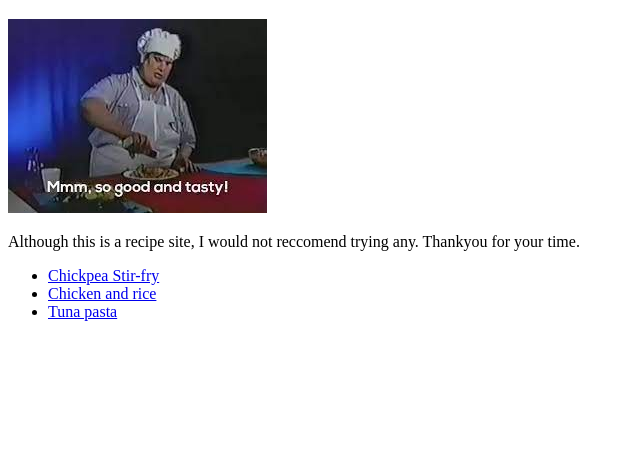
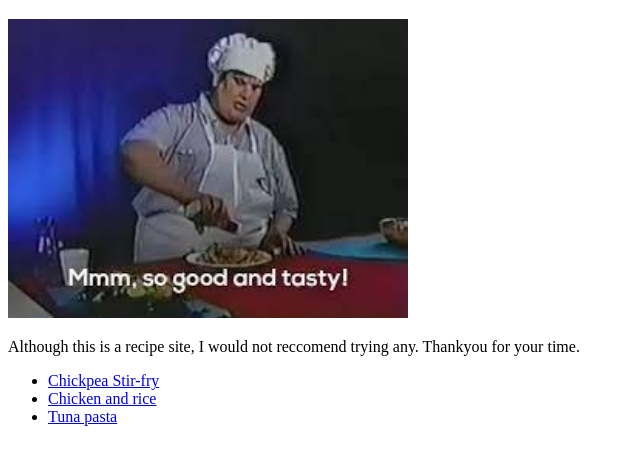
Before and after one commit to connor565/odin-recipes, a plain HTML site: page index.html in a window 1280 px wide. Shown: the part 61-526 px from the top of the page, without its empty margins (0-640 px from the left). Drawn offline with Linux system fonts and the light colour scheme.

Commit message:
image sizes changed

```diff
--- a/index.html
+++ b/index.html
@@ -8,7 +8,7 @@
 </head>
 <body>
     <h1>Odin Recipes</h1>
-    <img src="./images/sogood.jpg">
+    <img src="./images/sogood.jpg" alt="picture of a chef" width="400">
     <p>Although this is a recipe site, I would not reccomend trying any. Thankyou for your time.</p>
     <ul><li><a href="recipes/stirfry.html">Chickpea Stir-fry</a></li>
     <li><a href="recipes/chickenandrice.html">Chicken and rice</a></li>
```
Also changed, not shown: recipes/tunapasta.html (+1 -1 lines).
